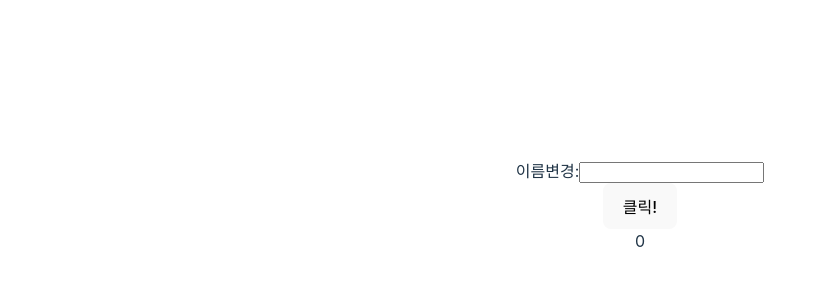
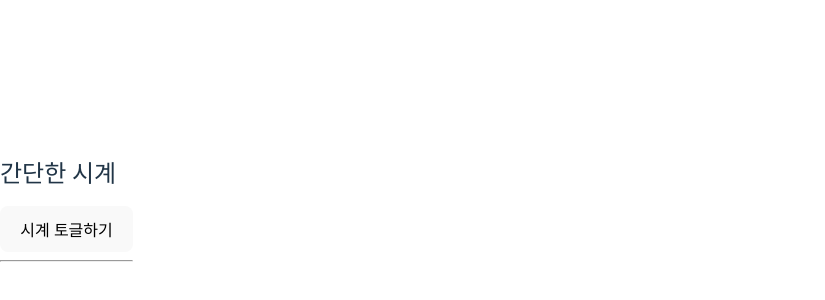
Before and after one commit to S2chanse/BCSReactStudy, a React (Vite) app in the folder Lesson5/hook-test-app/: page / in a window 1280 px wide. Shown: the part 194-494 px from the top of the page, without its empty margins (0-825 px from the left). Built offline with nearby package versions, Linux system fonts and the light colour scheme.

Commit message:
useEffect를 활용한, cleanup 이용한 시계

```diff
--- a/Lesson5/hook-test-app/src/App02.tsx
+++ b/Lesson5/hook-test-app/src/App2.tsx
@@ -7,7 +7,7 @@ function App() {
   const [count, setCount] = useState<number>(0);
 
   useEffect(() => {
-    console.log(`클릭한 회수는 ${count}회 입니다.`);
+    console.log(`${msg}가 클릭한 회수는 ${count}회 입니다.`);
     return () => {
       console.log(`return 메스드 호출`);
     };
--- /dev/null
+++ b/Lesson5/hook-test-app/src/App3.tsx
@@ -0,0 +1,20 @@
+import React, { useState } from 'react';
+import Clock from './Clock';
+
+type Props = {};
+
+export default function App3({}: Props) {
+  const [formatString, setFormatString] = useState<string>('HH : mm :ss');
+  const [clockVisible, setClockVisible] = useState<boolean>(false);
+
+  return (
+    <div className='boxStyle'>
+      <h2>간단한 시계</h2>
+      <button onClick={() => setClockVisible(!clockVisible)}>
+        시계 토글하기
+      </button>
+      <hr />
+      {clockVisible ? <Clock formatString={formatString} /> : <></>}
+    </div>
+  );
+}
--- /dev/null
+++ b/Lesson5/hook-test-app/src/Clock.tsx
@@ -0,0 +1,28 @@
+import React, { Component, useEffect, useState } from 'react';
+import DateAndTime from 'date-and-time';
+
+type Props = {
+  formatString: string;
+};
+
+const Clock = (props: Props) => {
+  const [currentTime, setCurrentTime] = useState<Date>(new Date());
+  useEffect(() => {
+    const handle = setInterval(() => {
+      console.log('## tick!');
+      setCurrentTime(new Date());
+    }, 1000);
+    return () => {
+      clearInterval(handle);
+    };
+  }, []);
+  return (
+    <div className='boxStyle'>
+      <h3 style={{ color: '#ffffff' }}>
+        {DateAndTime.format(currentTime, props.formatString)}
+      </h3>
+    </div>
+  );
+};
+
+export default Clock;
--- a/Lesson5/hook-test-app/src/main.tsx
+++ b/Lesson5/hook-test-app/src/main.tsx
@@ -1,6 +1,6 @@
 import React from 'react';
 import ReactDOM from 'react-dom/client';
-import App from './App02';
+import App from './App3';
 import './index.css';
 
 ReactDOM.createRoot(document.getElementById('root') as HTMLElement).render(
--- /dev/null
+++ b/package.json
@@ -0,0 +1,5 @@
+{
+  "dependencies": {
+    "date-and-time": "^2.4.1"
+  }
+}
```
Also changed, not shown: Lesson5/hook-test-app/src/App1.tsx (renamed from Lesson5/hook-test-app/src/App01.tsx), 1 other file (tests, documents, lock files or other folders).
